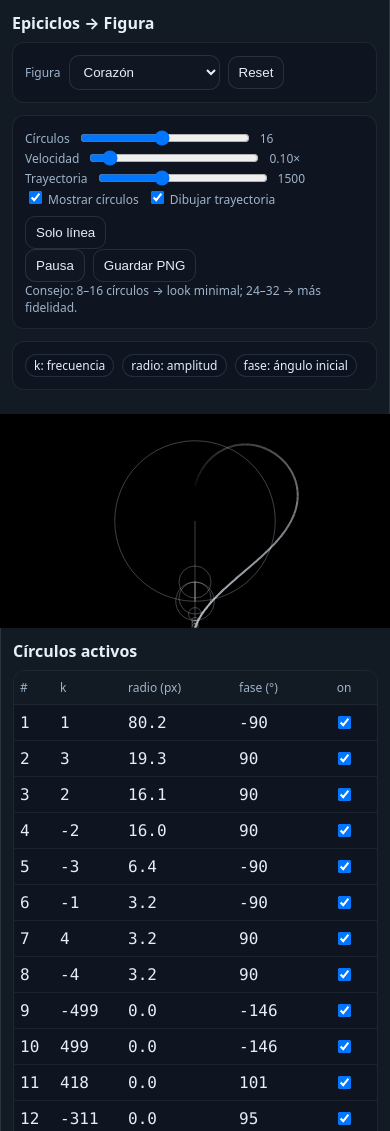
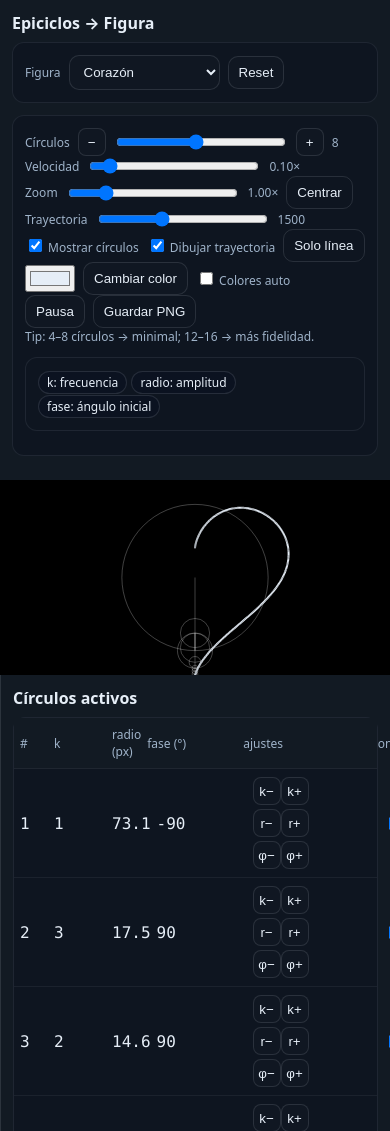
Before and after one commit to aragojuan-code/fourier, a plain HTML site: page index.html in a window 390 px wide. Shown: the top 1131 px of the page. Drawn offline with Linux system fonts and the light colour scheme.

Commit message:
Update index.html

```diff
--- a/index.html
+++ b/index.html
@@ -3,7 +3,7 @@
 <head>
 <meta charset="utf-8"/>
 <meta name="viewport" content="width=device-width,initial-scale=1,maximum-scale=1"/>
-<title>Epiciclos – Círculos (1–32) + Panel derecho</title>
+<title>Epiciclos – Minimal (1–16) + Zoom + Colores + Panel</title>
 <style>
   :root{
     --bg:#0f141b; --panel:#121a23; --ink:#e6eef7; --muted:#9fb3c9; --accent:#6ab0ff;
@@ -11,17 +11,10 @@
   }
   *{box-sizing:border-box}
   html,body{height:100%;margin:0;background:var(--bg);color:var(--ink);font-family:ui-sans-serif,system-ui,-apple-system,Segoe UI,Roboto,Arial}
-  .layout{
-    display:grid; grid-template-columns:320px 1fr 340px; min-height:100vh;
-  }
-  @media (max-width:1100px){
-    .layout{grid-template-columns:1fr}
-    .side-left,.side-right{position:static; width:auto; border:none}
-  }
-  .side-left,.side-right{
-    background:var(--panel); border-right:1px solid var(--grid); padding:12px; overflow:auto
-  }
-  .side-right{border-left:1px solid var(--grid); border-right:none}
+  .layout{display:grid; grid-template-columns:320px 1fr 360px; min-height:100vh;}
+  @media (max-width:1100px){ .layout{grid-template-columns:1fr} .side-left,.side-right{border:none} }
+  .side-left,.side-right{background:var(--panel); padding:12px; overflow:auto}
+  .side-right{border-left:1px solid var(--grid)}
   .title{font-weight:700;margin-bottom:8px}
   .card{background:#0e1520;border:1px solid rgba(230,238,247,.08);border-radius:12px;padding:12px;margin-bottom:12px}
   .row{display:flex;align-items:center;gap:8px;flex-wrap:wrap}
@@ -30,23 +23,21 @@
   select,button{background:#101722;border:1px solid rgba(230,238,247,.12);color:var(--ink);padding:8px 10px;border-radius:10px}
   button.primary{background:var(--accent);color:#06121e;border:0}
   button.ghost{background:transparent}
-  .hint{color:var(--muted);font-size:12px}
+  button.icon{width:28px;height:28px;display:inline-flex;align-items:center;justify-content:center;border-radius:8px}
   canvas{width:100%;height:100%;display:block;background:#000}
 
   /* Panel derecho tabla */
   .list-head, .list-row{
-    display:grid; grid-template-columns:32px 60px 1fr 70px 54px; align-items:center; gap:8px;
+    display:grid; grid-template-columns:28px 52px 1fr 90px 108px 56px; align-items:center; gap:6px;
     padding:8px 6px; border-bottom:1px solid rgba(230,238,247,.06);
   }
-  .list-head{position:sticky; top:0; background:var(--panel); border-top-left-radius:10px;border-top-right-radius:10px; z-index:1}
+  .list-head{position:sticky; top:0; background:var(--panel); z-index:1}
   .list-row{cursor:pointer}
   .list-row:hover{background:rgba(230,238,247,.04)}
   .mono{font-family:ui-monospace,SFMono-Regular,Menlo,Monaco,Consolas,monospace}
   .onoff{display:flex;justify-content:center}
-  .pill{
-    display:inline-block; padding:2px 8px; border-radius:999px; font-size:12px; background:#0b1220; border:1px solid rgba(230,238,247,.12)
-  }
-  .legend{display:flex; gap:8px; flex-wrap:wrap}
+  .incdec{display:inline-grid;grid-template-columns:repeat(2,24px);gap:4px}
+  .pill{display:inline-block;padding:2px 8px;border-radius:999px;font-size:12px;background:#0b1220;border:1px solid rgba(230,238,247,.12)}
 </style>
 </head>
 <body>
@@ -61,8 +52,13 @@
         <select id="shape">
           <option value="heart" selected>Corazón</option>
           <option value="star">Estrella (5 puntas)</option>
+          <option value="triangle">Triángulo</option>
+          <option value="square">Cuadrado</option>
+          <option value="pentagon">Pentágono</option>
+          <option value="hexagon">Hexágono</option>
           <option value="infinity">Infinito</option>
           <option value="circle">Círculo</option>
+          <option value="batman">Batman (simple)</option>
         </select>
         <button id="reset">Reset</button>
       </div>
@@ -71,35 +67,54 @@
     <div class="card">
       <div class="row">
         <span class="lab">Círculos</span>
-        <input id="circles" type="range" min="1" max="32" step="1" value="16">
-        <span id="circlesVal" class="lab">16</span>
+        <button class="icon" id="circlesMinus">−</button>
+        <input id="circles" type="range" min="1" max="16" step="1" value="8">
+        <button class="icon" id="circlesPlus">+</button>
+        <span id="circlesVal" class="lab">8</span>
       </div>
+
       <div class="row">
         <span class="lab">Velocidad</span>
         <input id="speed" type="range" min="0.02" max="1" step="0.02" value="0.10">
         <span id="spdVal" class="lab">0.10×</span>
       </div>
+
+      <div class="row">
+        <span class="lab">Zoom</span>
+        <input id="zoom" type="range" min="0.5" max="3" step="0.05" value="1">
+        <span id="zoomVal" class="lab">1.00×</span>
+        <button id="recenter" class="ghost">Centrar</button>
+      </div>
+
       <div class="row">
         <span class="lab">Trayectoria</span>
         <input id="trail" type="range" min="50" max="4000" step="50" value="1500">
         <span id="trailVal" class="lab">1500</span>
       </div>
+
       <div class="row">
         <label class="lab"><input id="showCircles" type="checkbox" checked> Mostrar círculos</label>
         <label class="lab"><input id="showTrace" type="checkbox" checked> Dibujar trayectoria</label>
         <button id="drawOnly" class="ghost">Solo línea</button>
       </div>
+
+      <div class="row">
+        <input type="color" id="traceColor" value="#e6eef7" title="Color de trazo actual">
+        <button id="changeColor">Cambiar color</button>
+        <label class="lab"><input id="autoColor" type="checkbox"> Colores auto</label>
+      </div>
+
       <div class="row">
         <button id="pause">Pausa</button>
         <button id="savePNG" class="ghost">Guardar PNG</button>
       </div>
-      <div class="hint">Consejo: 8–16 círculos → look minimal; 24–32 → más fidelidad.</div>
-    </div>
 
-    <div class="card legend">
-      <span class="pill">k: frecuencia</span>
-      <span class="pill">radio: amplitud</span>
-      <span class="pill">fase: ángulo inicial</span>
+      <div class="lab">Tip: 4–8 círculos → minimal; 12–16 → más fidelidad.</div>
+      <div class="card" style="margin-top:12px">
+        <span class="pill">k: frecuencia</span>
+        <span class="pill">radio: amplitud</span>
+        <span class="pill">fase: ángulo inicial</span>
+      </div>
     </div>
   </aside>
 
@@ -113,7 +128,7 @@
     <div class="title">Círculos activos</div>
     <div class="card" style="padding:0">
       <div class="list-head lab">
-        <div>#</div><div>k</div><div>radio (px)</div><div>fase (°)</div><div class="onoff">on</div>
+        <div>#</div><div>k</div><div>radio (px)</div><div>fase (°)</div><div>ajustes</div><div class="onoff">on</div>
       </div>
       <div id="circlesPanel"></div>
     </div>
@@ -121,51 +136,76 @@
       <button id="onlyEnabled">Solo seleccionados</button>
       <button id="restoreAll" class="ghost">Restaurar todos</button>
     </div>
-    <div class="hint" style="margin-top:8px">
-      Clic en una fila para <b>resaltar</b> el círculo en el lienzo. Usa “on/off” para incluirlo o excluirlo de la suma.
-    </div>
+    <div class="lab" style="margin-top:8px">Clic en una fila para <b>resaltar</b> el círculo. Usa on/off o los ± para ajustar <i>k</i>, radio y fase.</div>
   </aside>
 </div>
 
 <script>
+/* ====== Estado y utilidades ====== */
 const cvs = document.getElementById('cv');
 const ctx = cvs.getContext('2d');
 const dpi = devicePixelRatio||1;
 let W=0,H=0;
 
-const shapeSel = document.getElementById('shape');
-const circles = document.getElementById('circles'); const circlesVal = document.getElementById('circlesVal');
-const speed = document.getElementById('speed'); const spdVal = document.getElementById('spdVal');
-const showCircles = document.getElementById('showCircles');
-const showTrace = document.getElementById('showTrace');
-const trail = document.getElementById('trail'); const trailVal = document.getElementById('trailVal');
-const pauseBtn = document.getElementById('pause');
-const drawOnlyBtn = document.getElementById('drawOnly');
-const resetBtn = document.getElementById('reset');
-const savePNGBtn = document.getElementById('savePNG');
-const circlesPanel = document.getElementById('circlesPanel');
-const onlyEnabledBtn = document.getElementById('onlyEnabled');
-const restoreAllBtn = document.getElementById('restoreAll');
+const UI = {
+  shape: qs('#shape'),
+  circles: qs('#circles'), circlesVal: qs('#circlesVal'),
+  circlesMinus: qs('#circlesMinus'), circlesPlus: qs('#circlesPlus'),
+  speed: qs('#speed'), spdVal: qs('#spdVal'),
+  zoom: qs('#zoom'), zoomVal: qs('#zoomVal'), recenter: qs('#recenter'),
+  trail: qs('#trail'), trailVal: qs('#trailVal'),
+  showCircles: qs('#showCircles'), showTrace: qs('#showTrace'),
+  drawOnly: qs('#drawOnly'), pause: qs('#pause'), reset: qs('#reset'),
+  traceColor: qs('#traceColor'), changeColor: qs('#changeColor'), autoColor: qs('#autoColor'),
+  savePNG: qs('#savePNG'),
+  panel: qs('#circlesPanel'),
+  onlyEnabled: qs('#onlyEnabled'), restoreAll: qs('#restoreAll'),
+};
+function qs(s){return document.querySelector(s)}
+function rad2deg(r){ return r*180/Math.PI; }
+function deg2rad(d){ return d*Math.PI/180; }
+function fmt(v,dec=1){ return Number(v).toFixed(dec); }
 
-let points=[], coeffs=[], order=[]; // order = coeficientes ordenados por amp desc
+let points=[], coeffs=[], order=[];
 let t=0, running=true, onlyLine=false;
-let trace=[], traceMax=parseInt(trail.value,10);
-let highlightId = null; // id del círculo resaltado
+let trace=[], traceMax=parseInt(UI.trail.value,10);
+let highlightId=null;
+let zoom=1, centerOffset={x:0,y:0}; // pan opcional (por ahora solo centrado)
+let autoColorTimer=null;
+let currentColor = UI.traceColor.value;
 
+/* ====== Resize: usa tamaño real del contenedor ====== */
 function resize(){
-  const rect = cvs.parentElement.getBoundingClientRect(); // columna central real
-  const dpi = devicePixelRatio || 1;
-  W = Math.max(1, Math.floor(rect.width  * dpi));
-  H = Math.max(1, Math.floor(rect.height * dpi));
-  cvs.width = W;
-  cvs.height = H;
+  const rect = cvs.parentElement.getBoundingClientRect();
+  W = Math.max(1, Math.floor(rect.width*dpi));
+  H = Math.max(1, Math.floor(rect.height*dpi));
+  cvs.width = W; cvs.height = H;
 }
-
 resize(); addEventListener('resize', ()=>{ resize(); buildShape(); });
 
-/* === Figuras === */
+/* ====== Generadores de figuras ====== */
+function sampleRegularPolygon(sides, N){
+  const R = Math.min(W,H)*0.35, cx=W/2, cy=H/2;
+  const verts=[];
+  for(let i=0;i<sides;i++){
+    const a = -Math.PI/2 + i*2*Math.PI/sides;
+    verts.push([cx + R*Math.cos(a), cy + R*Math.sin(a)]);
+  }
+  return resamplePolyline(verts, N);
+}
+function sampleStar5(N){
+  const cx=W/2, cy=H/2;
+  const R = Math.min(W,H)*0.35, r = R*0.4;
+  const verts=[];
+  for(let i=0;i<10;i++){
+    const a = -Math.PI/2 + i*(2*Math.PI/10);
+    const rad = (i%2===0)? R : r;
+    verts.push([cx + rad*Math.cos(a), cy + rad*Math.sin(a)]);
+  }
+  return resamplePolyline(verts, N, true);
+}
 function sampleHeart(N){
-  const pts=[]; const s=Math.min(W,H)*0.03;
+  const pts=[], s=Math.min(W,H)*0.03;
   for(let i=0;i<N;i++){
     const tt = i/N*2*Math.PI;
     const x = 16*Math.pow(Math.sin(tt),3);
@@ -174,36 +214,59 @@ function sampleHeart(N){
   }
   return pts;
 }
-function sampleStar(N){
-  const pts=[], R=Math.min(W,H)*0.33, r=R*0.4, cx=W/2, cy=H/2;
+function sampleInfinity(N){
+  const a=Math.min(W,H)*0.25, cx=W/2, cy=H/2; const pts=[];
   for(let i=0;i<N;i++){
-    const a = i/N*2*Math.PI;
-    const k = (i%(N/5) < (N/10)) ? R : r;
-    pts.push({x:cx + k*Math.cos(a*2.5), y:cy + k*Math.sin(a*2.5)});
-  }
-  return pts;
-}
-function sampleInfinity(N){
-  const a=Math.min(W,H)*0.22, cx=W/2, cy=H/2; const pts=[];
-  for(let i=0;i<N;i++){
-    const tt = i/N*2*Math.PI, d=1+Math.sin(tt)*Math.sin(tt);
+    const tt=i/N*2*Math.PI, d=1+Math.sin(tt)*Math.sin(tt);
     pts.push({x:cx + a*Math.cos(tt)/d, y:cy + a*Math.sin(tt)*Math.cos(tt)/d});
   }
   return pts;
 }
 function sampleCircle(N){
-  const pts=[], R=Math.min(W,H)*0.33, cx=W/2, cy=H/2;
+  const pts=[], R=Math.min(W,H)*0.35, cx=W/2, cy=H/2;
   for(let i=0;i<N;i++){ const a=i/N*2*Math.PI; pts.push({x:cx+R*Math.cos(a), y:cy+R*Math.sin(a)}); }
   return pts;
 }
+// Batman simplificado (silueta poligonal simétrica)
+function sampleBatman(N){
+  // puntos normalizados [-1,1] (contorno simplificado)
+  const P = [
+    [-1.00, 0.00],[-0.80, 0.22],[-0.60, 0.10],[-0.50, 0.30],[-0.40, 0.10],[-0.30, 0.22],[-0.20, 0.05],[-0.15, 0.22],[-0.10, 0.10],[-0.07, 0.36],
+    [0.00, 0.52],[0.07, 0.36],[0.10, 0.10],[0.15, 0.22],[0.20, 0.05],[0.30, 0.22],[0.40, 0.10],[0.50, 0.30],[0.60, 0.10],[0.80, 0.22],[1.00, 0.00],
+    [0.80,-0.22],[0.60,-0.10],[0.50,-0.30],[0.40,-0.10],[0.30,-0.22],[0.20,-0.05],[0.15,-0.26],[0.10,-0.10],[0.00,-0.42],[-0.10,-0.10],[-0.15,-0.26],[-0.20,-0.05],[-0.30,-0.22],[-0.40,-0.10],[-0.50,-0.30],[-0.60,-0.10],[-0.80,-0.22]
+  ];
+  const cx=W/2, cy=H/2, s=Math.min(W,H)*0.35;
+  const verts = P.map(([x,y])=>[cx + x*s, cy + y*s]);
+  return resamplePolyline(verts, N, true);
+}
+// Re-muestrear un polígono en N puntos con distancia uniforme
+function resamplePolyline(verts, N, close=true){
+  const P = verts.slice();
+  if(close) P.push(verts[0]);
+  // longitudes acumuladas
+  const segL=[]; let L=[0], sum=0;
+  for(let i=1;i<P.length;i++){
+    const d = Math.hypot(P[i][0]-P[i-1][0], P[i][1]-P[i-1][1]);
+    segL.push(d); sum+=d; L.push(sum);
+  }
+  const pts=[];
+  for(let i=0;i<N;i++){
+    const d = i/N*sum;
+    let j=1; while(j<L.length && L[j]<d) j++;
+    const t=(d-L[j-1])/(L[j]-L[j-1]||1);
+    const x=P[j-1][0]*(1-t)+P[j][0]*t;
+    const y=P[j-1][1]*(1-t)+P[j][1]*t;
+    pts.push({x,y});
+  }
+  return pts;
+}
 
-/* === DFT === */
+/* ====== DFT ====== */
 function dft(points){
   const N=points.length;
   let cx=0,cy=0; for(const p of points){cx+=p.x; cy+=p.y} cx/=N; cy/=N;
   const z=points.map(p=>({re:p.x-cx, im:p.y-cy}));
-  const C=[];
-  let idCounter=0;
+  const C=[]; let idCounter=0;
   for(let k=-Math.floor(N/2); k<=Math.floor(N/2); k++){
     let re=0, im=0;
     for(let n=0;n<N;n++){
@@ -212,166 +275,191 @@ function dft(points){
       im += z[n].re*Math.sin(ang) + z[n].im*Math.cos(ang);
     }
     re/=N; im/=N;
-    C.push({ id:idCounter++, k, amp:Math.hypot(re,im), phase:Math.atan2(im,re), cx, cy, enabled:true });
+    C.push({ id:idCounter++, k, amp:Math.hypot(re,im), phase:Math.atan2(im,re),
+      cx, cy,
+      enabled:true,
+      modK:0, ampScale:1, phaseOffset:0
+    });
   }
   return C;
 }
-function rebuildOrder(){
-  order = [...coeffs].sort((a,b)=> b.amp - a.amp);
-  buildRightPanel(); // reconstruye listado
-}
+function rebuildOrder(){ order = [...coeffs].sort((a,b)=> b.amp - a.amp); buildRightPanel(); }
 
-/* === Panel derecho === */
+/* ====== Panel derecho ====== */
 function buildRightPanel(){
-  const N = parseInt(circles.value,10);
-  // mostramos exactamente los N primeros por amplitud (aunque estén off, para poder activarlos)
-  const viewList = order.slice(0, N);
-  const rows = viewList.map((c, idx)=>{
-    const deg = rad2deg(c.phase);
-    const active = c.enabled ? 'checked' : '';
+  const N = parseInt(UI.circles.value,10);
+  const list = order.slice(0,N);
+  UI.panel.innerHTML = list.map((c,idx)=>{
+    const deg = rad2deg(c.phase + c.phaseOffset);
+    const ampPx = c.amp * c.ampScale * zoom;
     return `
       <div class="list-row" data-id="${c.id}">
         <div class="mono">${idx+1}</div>
-        <div class="mono">${c.k}</div>
-        <div class="mono">${fmt(c.amp)}</div>
+        <div class="mono">${c.k + c.modK}</div>
+        <div class="mono">${fmt(ampPx)}</div>
         <div class="mono">${fmt(deg,0)}</div>
-        <div class="onoff">
-          <input type="checkbox" class="row-toggle" data-id="${c.id}" ${active} />
+        <div class="incdec" data-id="${c.id}">
+          <button class="icon btnKminus">k−</button><button class="icon btnKplus">k+</button>
+          <button class="icon btnAminus">r−</button><button class="icon btnAplus">r+</button>
+          <button class="icon btnPminus">φ−</button><button class="icon btnPplus">φ+</button>
         </div>
-      </div>
-    `;
-  }).join('');
-  circlesPanel.innerHTML = rows || `<div class="lab" style="padding:12px">Sin círculos.</div>`;
+        <div class="onoff"><input type="checkbox" class="row-toggle" data-id="${c.id}" ${c.enabled?'checked':''}></div>
+      </div>`;
+  }).join('') || `<div class="lab" style="padding:12px">Sin círculos.</div>`;
 }
-// Delegación de eventos para highlight y toggle
-circlesPanel.addEventListener('click', (e)=>{
+UI.panel.addEventListener('click', e=>{
   const row = e.target.closest('.list-row');
-  if(row){
-    highlightId = parseInt(row.getAttribute('data-id'),10);
+  if(row && !e.target.className.includes('btn')){ highlightId = parseInt(row.dataset.id,10); return; }
+
+  const wrap = e.target.closest('.incdec'); if(!wrap) return;
+  const id = parseInt(wrap.dataset.id,10);
+  const c = order.find(x=>x.id===id); if(!c) return;
+
+  if(e.target.classList.contains('btnKminus')) c.modK -= 1;
+  else if(e.target.classList.contains('btnKplus')) c.modK += 1;
+  else if(e.target.classList.contains('btnAminus')) c.ampScale = Math.max(0, c.ampScale*0.95);
+  else if(e.target.classList.contains('btnAplus')) c.ampScale = c.ampScale*1.05;
+  else if(e.target.classList.contains('btnPminus')) c.phaseOffset -= deg2rad(5);
+  else if(e.target.classList.contains('btnPplus')) c.phaseOffset += deg2rad(5);
+
+  buildRightPanel();
+});
+UI.panel.addEventListener('change', e=>{
+  if(e.target.classList.contains('row-toggle')){
+    const id = parseInt(e.target.getAttribute('data-id'),10);
+    const c = order.find(x=>x.id===id); if(c){ c.enabled = e.target.checked; }
   }
 });
-circlesPanel.addEventListener('change', (e)=>{
-  if(e.target.classList.contains('row-toggle')){
-    const id = parseInt(e.target.getAttribute('data-id'),10);
-    const c = order.find(x=>x.id===id);
-    if(c){ c.enabled = e.target.checked; }
-  }
-});
-onlyEnabledBtn.addEventListener('click', ()=>{
-  // apaga todo excepto lo que ya estaba encendido dentro de los N visibles
-  const N = parseInt(circles.value,10);
-  const visible = new Set(order.slice(0,N).map(c=>c.id));
-  // primero apaga todos
+UI.onlyEnabled.addEventListener('click', ()=>{
+  const N = parseInt(UI.circles.value,10);
   order.forEach(c=> c.enabled=false);
-  // enciende los visibles que ya estaban on (si quieres: encender todos los visibles)
   order.slice(0,N).forEach(c=> c.enabled=true);
   buildRightPanel();
 });
-restoreAllBtn.addEventListener('click', ()=>{
-  order.forEach(c=> c.enabled=true);
+UI.restoreAll.addEventListener('click', ()=>{
+  order.forEach(c=> { c.enabled=true; c.modK=0; c.ampScale=1; c.phaseOffset=0; });
   buildRightPanel();
 });
 
-/* === Animación === */
+/* ====== Animación ====== */
 function drawFrame(dt){
-  if(running){ t += dt * parseFloat(speed.value); } // velocidad lenta por defecto
+  if(running){ t += dt * parseFloat(UI.speed.value); }
 
   ctx.setTransform(1,0,0,1,0,0);
   ctx.clearRect(0,0,W,H);
 
-  // Conjunto de círculos activos (por amplitud) limitado a N y enabled
-  const N = parseInt(circles.value,10);
-  const chosen = order.filter(c=>c.enabled).slice(0, N);
+  const N = parseInt(UI.circles.value,10);
+  const chosen = order.filter(c=>c.enabled).slice(0,N);
 
-  // Partimos del centro medio
-  let x = coeffs[0]?.cx || W/2, y = coeffs[0]?.cy || H/2;
+  // punto de arranque: centro medio + offset (pan)
+  let x = (coeffs[0]?.cx || W/2) + centerOffset.x;
+  let y = (coeffs[0]?.cy || H/2) + centerOffset.y;
 
-  // Dibujo de círculos
-  if(!onlyLine && showCircles.checked){
+  if(!onlyLine && UI.showCircles.checked){
     for(const c of chosen){
-      const ang = 2*Math.PI*c.k*(t%1) + c.phase;
-      const vx = c.amp*Math.cos(ang), vy = c.amp*Math.sin(ang);
+      const freq = c.k + c.modK;
+      const phase = c.phase + c.phaseOffset;
+      const amp = c.amp * c.ampScale * zoom;
+
+      const ang = 2*Math.PI*freq*(t%1) + phase;
+      const vx = amp*Math.cos(ang), vy = amp*Math.sin(ang);
 
       const isHL = (c.id === highlightId);
       ctx.lineWidth = (isHL? 2.5: 1) * dpi;
       ctx.strokeStyle = isHL ? 'rgba(255,255,255,.85)' : 'rgba(255,255,255,.25)';
-
-      // círculo
-      ctx.beginPath(); ctx.arc(x,y,c.amp,0,Math.PI*2); ctx.stroke();
-      // radio vector
+      ctx.beginPath(); ctx.arc(x,y,amp,0,Math.PI*2); ctx.stroke();
       ctx.beginPath(); ctx.moveTo(x,y); ctx.lineTo(x+vx,y+vy); ctx.stroke();
 
       x += vx; y += vy;
     }
   } else {
-    // aunque no pintemos círculos, debemos llegar al punto final
     for(const c of chosen){
-      const ang = 2*Math.PI*c.k*(t%1) + c.phase;
-      x += c.amp*Math.cos(ang);
-      y += c.amp*Math.sin(ang);
+      const freq = c.k + c.modK;
+      const phase = c.phase + c.phaseOffset;
+      const amp = c.amp * c.ampScale * zoom;
+      const ang = 2*Math.PI*freq*(t%1) + phase;
+      x += amp*Math.cos(ang);
+      y += amp*Math.sin(ang);
     }
   }
 
-  // Trazo acumulado (trayectoria)
-  if(showTrace.checked){
-    trace.push([x,y]);
+  // trayectoria multicolor
+  if(UI.showTrace.checked){
+    trace.push({x,y,color: currentColor});
     if(trace.length>traceMax) trace.splice(0, trace.length-traceMax);
 
-    // dibujar con desvanecimiento
     ctx.lineWidth=2*dpi;
     for(let i=1;i<trace.length;i++){
-      const a = i/trace.length;
-      ctx.strokeStyle = `rgba(230,238,247,${a})`;
+      ctx.strokeStyle = trace[i].color;
       ctx.beginPath();
-      ctx.moveTo(trace[i-1][0], trace[i-1][1]);
-      ctx.lineTo(trace[i][0], trace[i][1]);
+      ctx.moveTo(trace[i-1].x, trace[i-1].y);
+      ctx.lineTo(trace[i].x, trace[i].y);
       ctx.stroke();
     }
   }
 
   // punto actual
-  ctx.fillStyle= 'var(--line)';
+  ctx.fillStyle= currentColor;
   ctx.beginPath(); ctx.arc(x,y,2.5*dpi,0,Math.PI*2); ctx.fill();
 }
 
 let last=performance.now();
-function loop(now){
-  const dt = Math.min(0.05, (now-last)/1000); last=now;
-  drawFrame(dt);
-  requestAnimationFrame(loop);
-}
+function loop(now){ const dt=Math.min(0.05,(now-last)/1000); last=now; drawFrame(dt); requestAnimationFrame(loop); }
 
-/* === UI === */
+/* ====== UI básica ====== */
 function buildShape(){
   const N=1024;
-  if(shapeSel.value==='heart') points=sampleHeart(N);
-  else if(shapeSel.value==='star') points=sampleStar(N);
-  else if(shapeSel.value==='infinity') points=sampleInfinity(N);
-  else points=sampleCircle(N);
-  coeffs=dft(points);
-  rebuildOrder();
+  switch(UI.shape.value){
+    case 'heart': points=sampleHeart(N); break;
+    case 'star': points=sampleStar5(N); break;
+    case 'triangle': points=sampleRegularPolygon(3,N); break;
+    case 'square': points=sampleRegularPolygon(4,N); break;
+    case 'pentagon': points=sampleRegularPolygon(5,N); break;
+    case 'hexagon': points=sampleRegularPolygon(6,N); break;
+    case 'infinity': points=sampleInfinity(N); break;
+    case 'circle': points=sampleCircle(N); break;
+    case 'batman': points=sampleBatman(N); break;
+  }
+  coeffs=dft(points); rebuildOrder();
   t=0; trace.length=0; highlightId=null;
 }
 buildShape(); requestAnimationFrame(loop);
 
-shapeSel.addEventListener('change', ()=> buildShape());
-resetBtn.addEventListener('click', ()=> { t=0; trace.length=0; highlightId=null; });
-pauseBtn.addEventListener('click', ()=> { running=!running; pauseBtn.textContent = running?'Pausa':'Reanudar'; });
-drawOnlyBtn.addEventListener('click', ()=> { onlyLine=!onlyLine; drawOnlyBtn.textContent = onlyLine?'Círculos + línea':'Solo línea'; });
+UI.shape.addEventListener('change', buildShape);
+UI.reset.addEventListener('click', ()=>{ t=0; trace.length=0; highlightId=null; });
+UI.pause.addEventListener('click', ()=>{ running=!running; UI.pause.textContent=running?'Pausa':'Reanudar'; });
+UI.drawOnly.addEventListener('click', ()=>{ onlyLine=!onlyLine; UI.drawOnly.textContent= onlyLine?'Círculos + línea':'Solo línea'; });
 
-circles.addEventListener('input', ()=>{ circlesVal.textContent=circles.value; buildRightPanel(); });
-speed.addEventListener('input', ()=>{ spdVal.textContent=parseFloat(speed.value).toFixed(2)+'×'; });
-trail.addEventListener('input', ()=>{ traceMax=parseInt(trail.value,10); trailVal.textContent=traceMax; });
+UI.circles.addEventListener('input', ()=>{ UI.circlesVal.textContent=UI.circles.value; buildRightPanel(); });
+UI.circlesMinus.addEventListener('click', ()=>{ UI.circles.value=Math.max(1, parseInt(UI.circles.value)-1); UI.circles.dispatchEvent(new Event('input')); });
+UI.circlesPlus.addEventListener('click', ()=>{ UI.circles.value=Math.min(16, parseInt(UI.circles.value)+1); UI.circles.dispatchEvent(new Event('input')); });
 
-savePNGBtn.addEventListener('click', (e)=>{
-  e.preventDefault();
-  const url = cvs.toDataURL('image/png');
-  const a = document.createElement('a'); a.href=url; a.download='epiciclos.png'; a.click();
+UI.speed.addEventListener('input', ()=>{ UI.spdVal.textContent=parseFloat(UI.speed.value).toFixed(2)+'×'; });
+
+UI.zoom.addEventListener('input', ()=>{ zoom=parseFloat(UI.zoom.value); UI.zoomVal.textContent=zoom.toFixed(2)+'×'; buildRightPanel(); });
+UI.recenter.addEventListener('click', ()=>{ centerOffset={x:0,y:0}; });
+
+UI.trail.addEventListener('input', ()=>{ traceMax=parseInt(UI.trail.value,10); UI.trailVal.textContent=traceMax; });
+
+UI.savePNG.addEventListener('click', (e)=>{ e.preventDefault(); const url=cvs.toDataURL('image/png'); const a=document.createElement('a'); a.href=url; a.download='epiciclos.png'; a.click(); });
+
+UI.changeColor.addEventListener('click', ()=>{ currentColor = UI.traceColor.value; });
+UI.autoColor.addEventListener('change', ()=>{
+  if(UI.autoColor.checked){
+    let hue = 0;
+    currentColor = `hsl(${hue},100%,85%)`;
+    if(autoColorTimer) clearInterval(autoColorTimer);
+    autoColorTimer = setInterval(()=>{
+      hue = (hue+25)%360;
+      currentColor = `hsl(${hue},100%,85%)`;
+    }, 3000);
+  } else {
+    if(autoColorTimer){ clearInterval(autoColorTimer); autoColorTimer=null; }
+    currentColor = UI.traceColor.value;
+  }
 });
 
-/* === Utils === */
-function rad2deg(r){ return r*180/Math.PI; }
-function fmt(v,dec=1){ return Number(v).toFixed(dec); }
+/* ====== Helpers fin ====== */
 </script>
 </body>
 </html>
```
